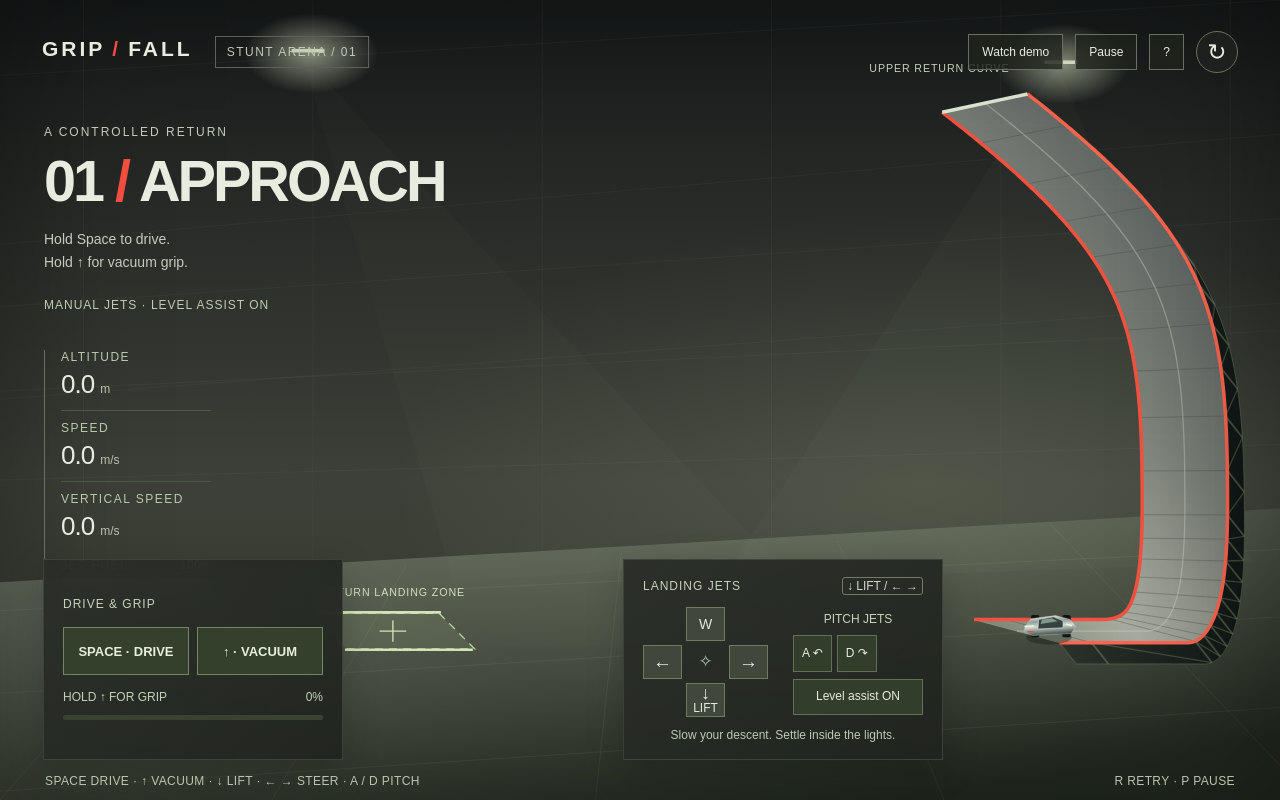
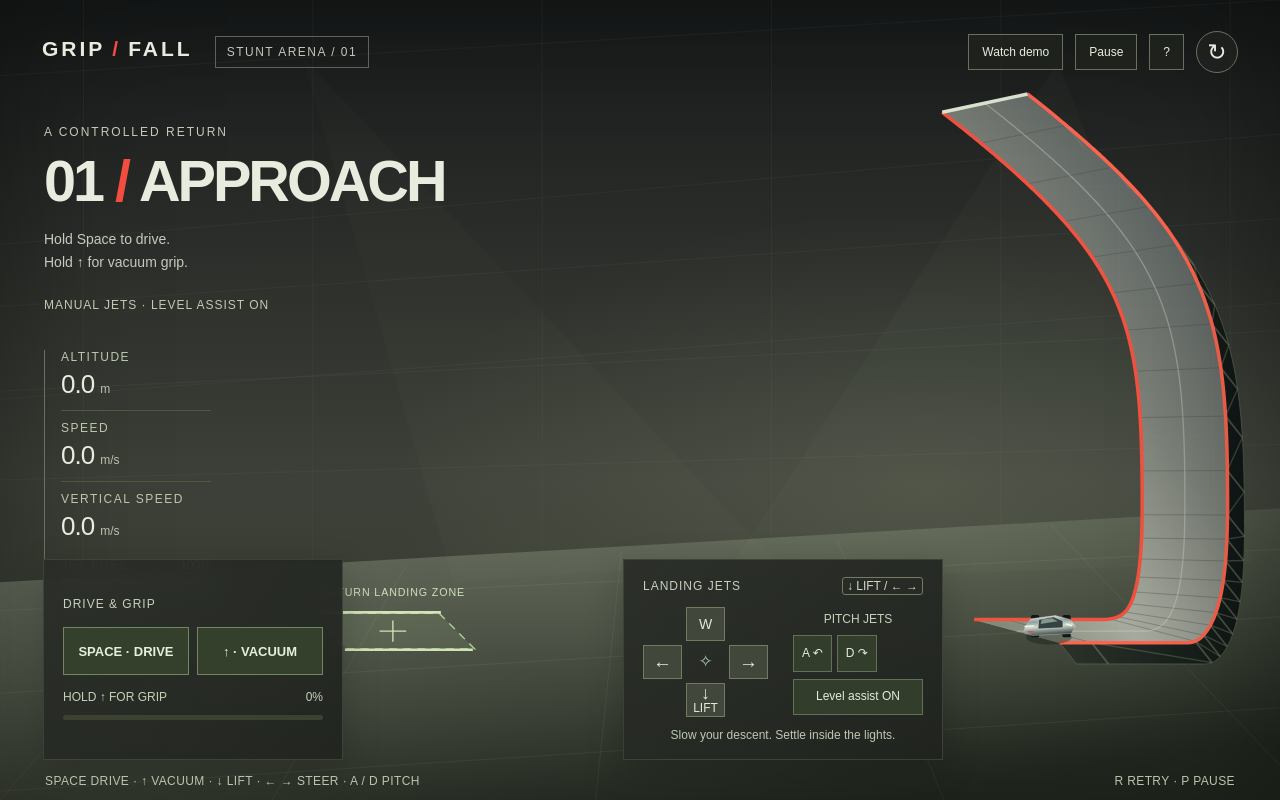
Before and after one commit to plateaukao/gripfall, a plain HTML site: page index.html in a window 1280 px wide. Drawn offline with Linux system fonts and the light colour scheme.

Commit message:
Remove distracting ramp label and overhead lights

```diff
--- a/game.js
+++ b/game.js
@@ -26,8 +26,6 @@
   road += line(centers, '#d3d9cb', 1.5, 'opacity=".38"');
   road += line(near, '#f25240', 4) + line(far, '#ff654f', 4);
   road += line([near.at(-1), far.at(-1)], '#e0e9d5', 4);
-  const lip = centers.at(-1);
-  road += `<text x="${lip[0] - 130}" y="${lip[1] - 35}" fill="#d4dfc7">UPPER RETURN CURVE</text>`;
   $('road').innerHTML = road;
   const l = project(P.C.padLeft, 0), r = project(P.C.padRight, 0), cx = (l[0]+r[0])/2;
   $('landing').innerHTML = `<path d="M${l[0]-20} ${floorY-20}L${r[0]-20} ${floorY-20}L${r[0]+20} ${floorY+20}L${l[0]+20} ${floorY+20}Z" fill="#b7d49b" fill-opacity=".1" stroke="#b7d49b" stroke-width="1.5" stroke-dasharray="9 7"/>` +
--- a/index.html
+++ b/index.html
@@ -11,7 +11,6 @@
 <linearGradient id="silver" x2=".2" y2="1"><stop stop-color="#fafbf8"/><stop offset=".35" stop-color="#929f9d"/><stop offset=".6" stop-color="#d1dbd5"/><stop offset="1" stop-color="#485451"/></linearGradient>
 <linearGradient id="exhaust" x2="0" y2="1"><stop stop-color="#fff"/><stop offset=".2" stop-color="#cbfaff"/><stop offset="1" stop-color="#b7e7fa" stop-opacity="0"/></linearGradient>
 <radialGradient id="haze"><stop stop-color="#c3d1ac" stop-opacity=".13"/><stop offset="1" stop-color="#c3d1ac" stop-opacity="0"/></radialGradient>
-<radialGradient id="lamp"><stop stop-color="#edf7d3" stop-opacity=".55"/><stop offset="1" stop-color="#edf7d3" stop-opacity="0"/></radialGradient>
 <filter id="blur"><feGaussianBlur stdDeviation="15"/></filter><filter id="glow"><feGaussianBlur stdDeviation="3"/></filter>
 <pattern id="concrete" width="105" height="70" patternUnits="userSpaceOnUse"><path d="M0 0H105V70" fill="none" stroke="#dbe0cc" stroke-opacity=".045"/></pattern>
 </defs>
@@ -22,7 +21,6 @@
 <g stroke="#b7c6a2" stroke-opacity=".1" fill="none"><path d="M0 687L1440 618M0 780L1440 694M0 890L1440 796M219 649L0 900M457 636L306 900M699 621L670 900M942 608L1062 900M1182 590L1440 861"/></g>
 <ellipse cx="1040" cy="545" rx="600" ry="310" fill="url(#haze)"/>
 <g opacity=".35"><path d="M340 63L510 655L871 630Z" fill="#d4d9b7" opacity=".055"/><path d="M1190 70L812 654L1410 633Z" fill="#d4d9b7" opacity=".07"/></g>
-<g fill="#d7dcc6"><rect x="328" y="55" width="37" height="4"/><rect x="1175" y="68" width="37" height="4"/></g><ellipse cx="350" cy="60" rx="75" ry="45" fill="url(#lamp)"/><ellipse cx="1195" cy="72" rx="75" ry="45" fill="url(#lamp)"/>
 
 <g id="road"></g><g id="landing"></g><path id="trail" fill="none" stroke="#bfd6c4" stroke-width="1.5" stroke-dasharray="4 7" opacity=".45"/>
 <ellipse id="carShadow" cx="250" cy="661" rx="27" ry="8" fill="#0b120c" opacity=".35"/>
```
